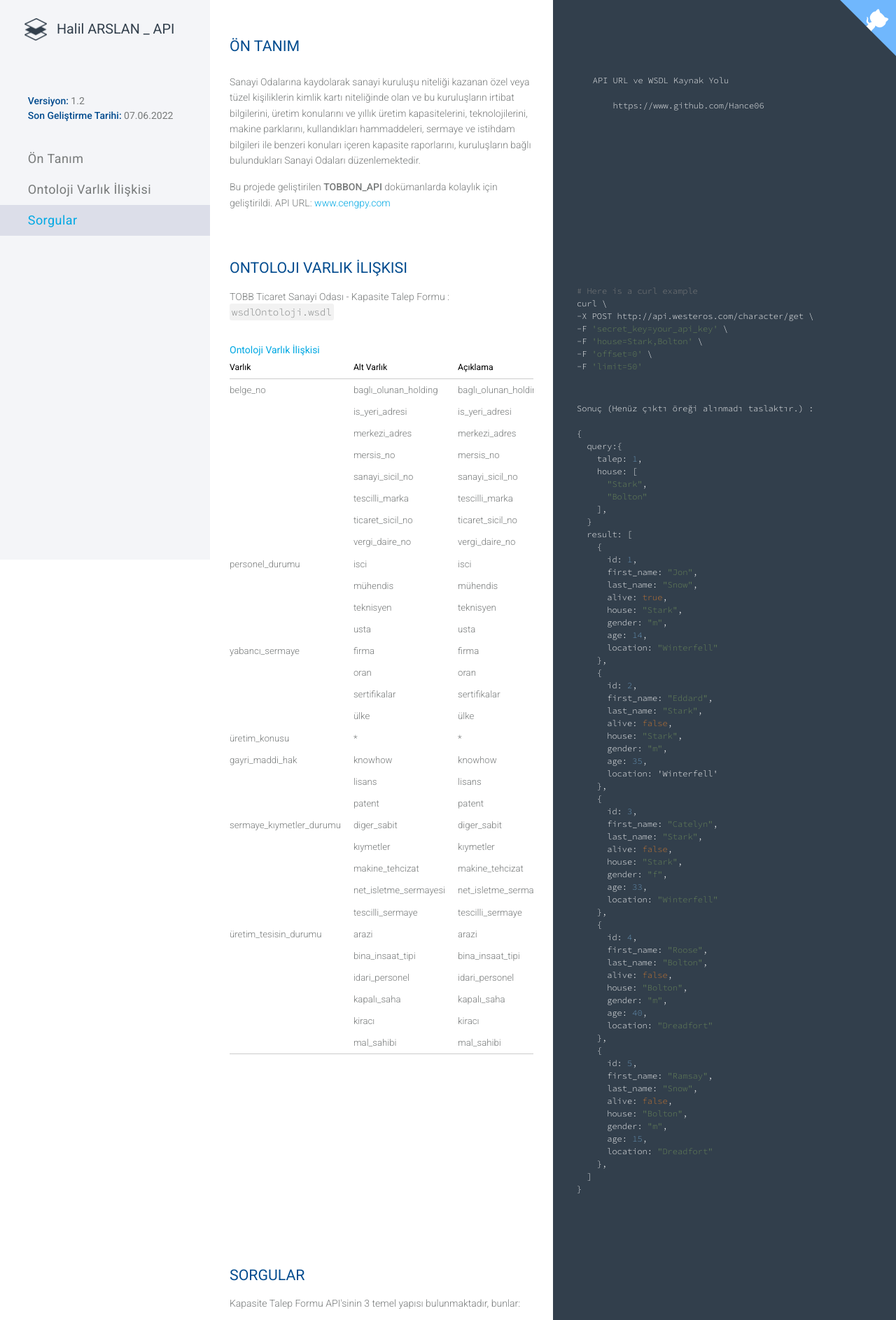
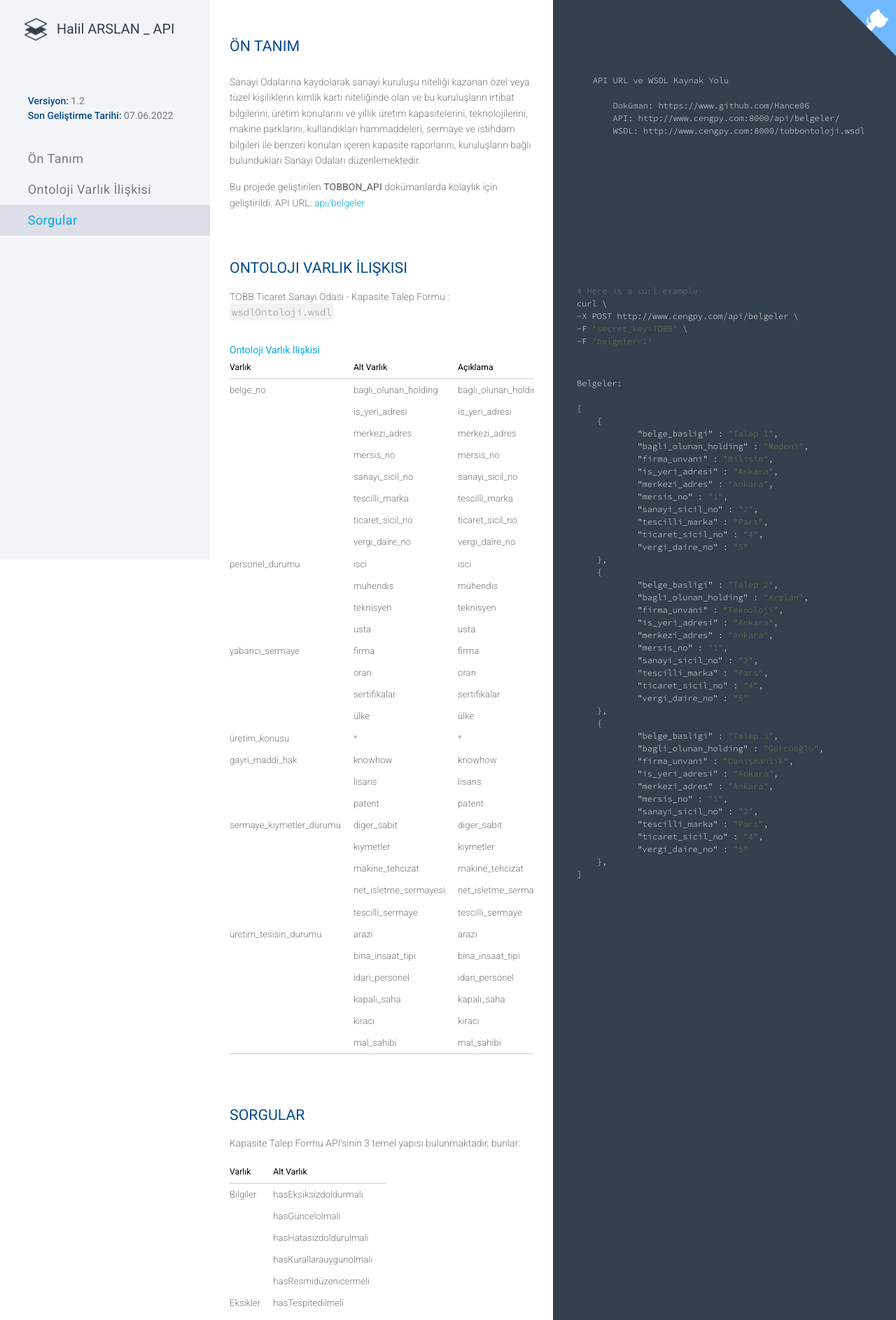
Before and after one commit to Hance06/Tobbon, a Django app: page / in a window 1280 px wide. Shown: the top 1887 px of the page at 70% size. Run offline with Django 3.2, Linux system fonts and the light colour scheme; some libraries are stand-ins or nearby versions.

Commit message:
Update index.html

```diff
--- a/templates/index.html
+++ b/templates/index.html
@@ -42,13 +42,15 @@
             <pre>
     API URL ve WSDL Kaynak Yolu
 
-        https://www.github.com/Hance06
+        Doküman: https://www.github.com/Hance06
+        API: http://www.cengpy.com:8000/api/belgeler/
+        WSDL: http://www.cengpy.com:8000/tobbontoloji.wsdl
                 </pre>
             <p>
                 Sanayi Odalarına kaydolarak sanayi kuruluşu niteliği kazanan özel veya tüzel kişiliklerin kimlik kartı niteliğinde olan ve bu kuruluşların irtibat bilgilerini, üretim konularını ve yıllık üretim kapasitelerini, teknolojilerini, makine parklarını, kullandıkları hammaddeleri, sermaye ve istihdam bilgileri ile benzeri konuları içeren kapasite raporlarını, kuruluşların bağlı bulundukları Sanayi Odaları düzenlemektedir.
             </p>
             <p>
-                Bu projede geliştirilen <strong>TOBBON_API</strong> dokümanlarda kolaylık için geliştirildi. API URL: <a href="#">www.cengpy.com</a>
+                Bu projede geliştirilen <strong>TOBBON_API</strong> dokümanlarda kolaylık için geliştirildi. API URL: <a href="/api/belgeler/" target="blank">api/belgeler</a>
             </p>
         </div>
         <div class="overflow-hidden content-section" id="content-get-characters">
@@ -56,11 +58,9 @@
             <pre><code class="bash">
 # Here is a curl example
 curl \
--X POST http://api.westeros.com/character/get \
--F 'secret_key=your_api_key' \
--F 'house=Stark,Bolton' \
--F 'offset=0' \
--F 'limit=50'
+-X POST http://www.cengpy.com/api/belgeler \
+-F 'secret_key=TOBB' \
+-F 'belgeler=1'
                 </code></pre>
             <p>
                 TOBB Ticaret Sanayi Odası - Kapasite Talep Formu :<br>
@@ -68,69 +68,46 @@
             </p>
             <br>
             <pre><code class="json">
-Sonuç (Henüz çıktı öreği alınmadı taslaktır.) :
+Belgeler:
 
-{
-  query:{
-    talep: 1,
-    house: [
-      "Stark",
-      "Bolton"
-    ],
-  }
-  result: [
+[
     {
-      id: 1,
-      first_name: "Jon",
-      last_name: "Snow",
-      alive: true,
-      house: "Stark",
-      gender: "m",
-      age: 14,
-      location: "Winterfell"
+	    "belge_basligi" : "Talep 1",
+	    "bagli_olunan_holding" : "Medeni",
+	    "firma_unvani" : "Bilişim",
+	    "is_yeri_adresi" : "Ankara",
+	    "merkezi_adres" : "Ankara",
+	    "mersis_no" : "1",
+	    "sanayi_sicil_no" : "2",
+	    "tescilli_marka" : "Pars",
+	    "ticaret_sicil_no" : "4",
+	    "vergi_daire_no" : "5"
     },
     {
-      id: 2,
-      first_name: "Eddard",
-      last_name: "Stark",
-      alive: false,
-      house: "Stark",
-      gender: "m",
-      age: 35,
-      location: 'Winterfell'
+	    "belge_basligi" : "Talep 2",
+	    "bagli_olunan_holding" : "Arslan",
+	    "firma_unvani" : "Teknoloji",
+	    "is_yeri_adresi" : "Ankara",
+	    "merkezi_adres" : "Ankara",
+	    "mersis_no" : "1",
+	    "sanayi_sicil_no" : "2",
+	    "tescilli_marka" : "Pars",
+	    "ticaret_sicil_no" : "4",
+	    "vergi_daire_no" : "5"
     },
     {
-      id: 3,
-      first_name: "Catelyn",
-      last_name: "Stark",
-      alive: false,
-      house: "Stark",
-      gender: "f",
-      age: 33,
-      location: "Winterfell"
+	    "belge_basligi" : "Talep 3",
+	    "bagli_olunan_holding" : "Gürcüoğlu",
+	    "firma_unvani" : "Danışmanlık",
+	    "is_yeri_adresi" : "Ankara",
+	    "merkezi_adres" : "Ankara",
+	    "mersis_no" : "1",
+	    "sanayi_sicil_no" : "2",
+	    "tescilli_marka" : "Pars",
+	    "ticaret_sicil_no" : "4",
+	    "vergi_daire_no" : "5"
     },
-    {
-      id: 4,
-      first_name: "Roose",
-      last_name: "Bolton",
-      alive: false,
-      house: "Bolton",
-      gender: "m",
-      age: 40,
-      location: "Dreadfort"
-    },
-    {
-      id: 5,
-      first_name: "Ramsay",
-      last_name: "Snow",
-      alive: false,
-      house: "Bolton",
-      gender: "m",
-      age: 15,
-      location: "Dreadfort"
-    },
-  ]
-}
+]
                 </code></pre>
             <h4>Ontoloji Varlık İlişkisi</h4>
             <table class="central-overflow-x">
```
